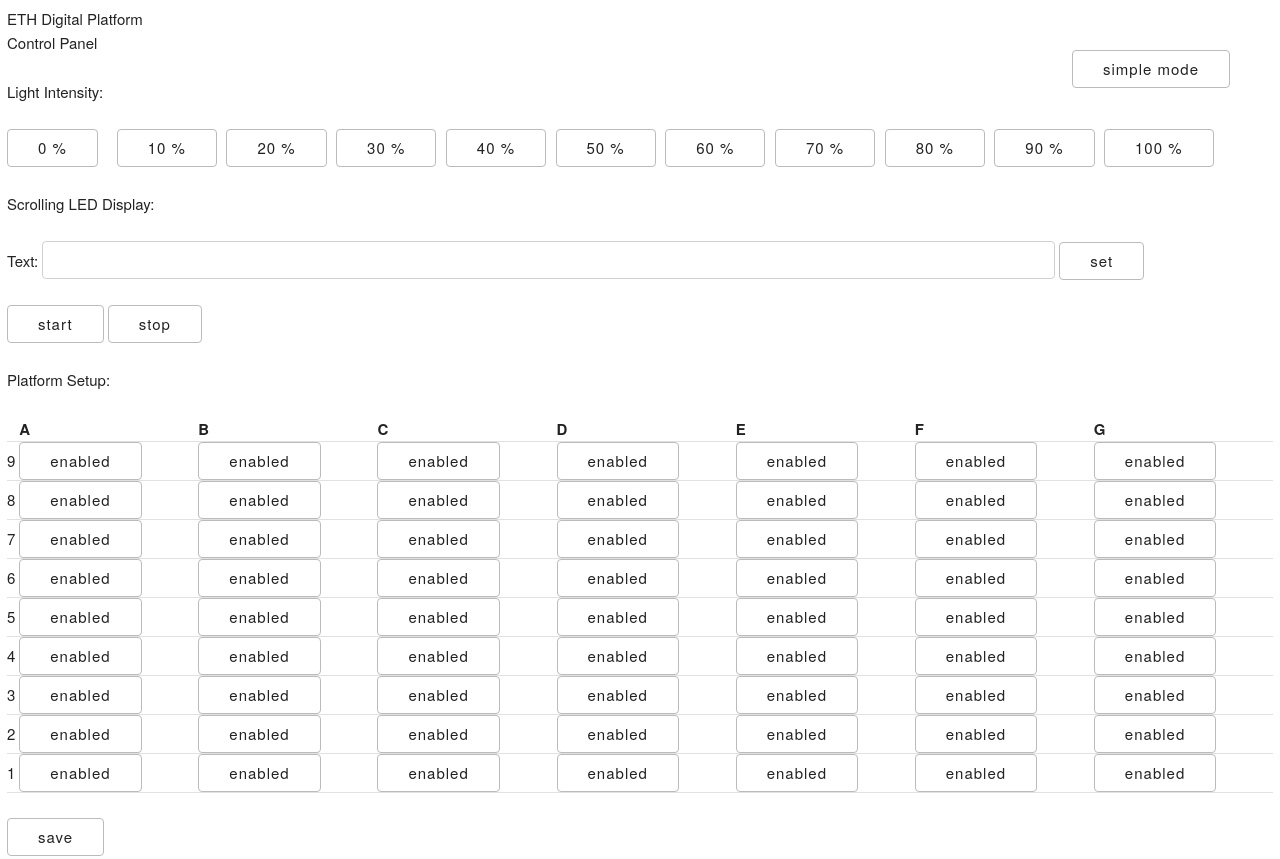
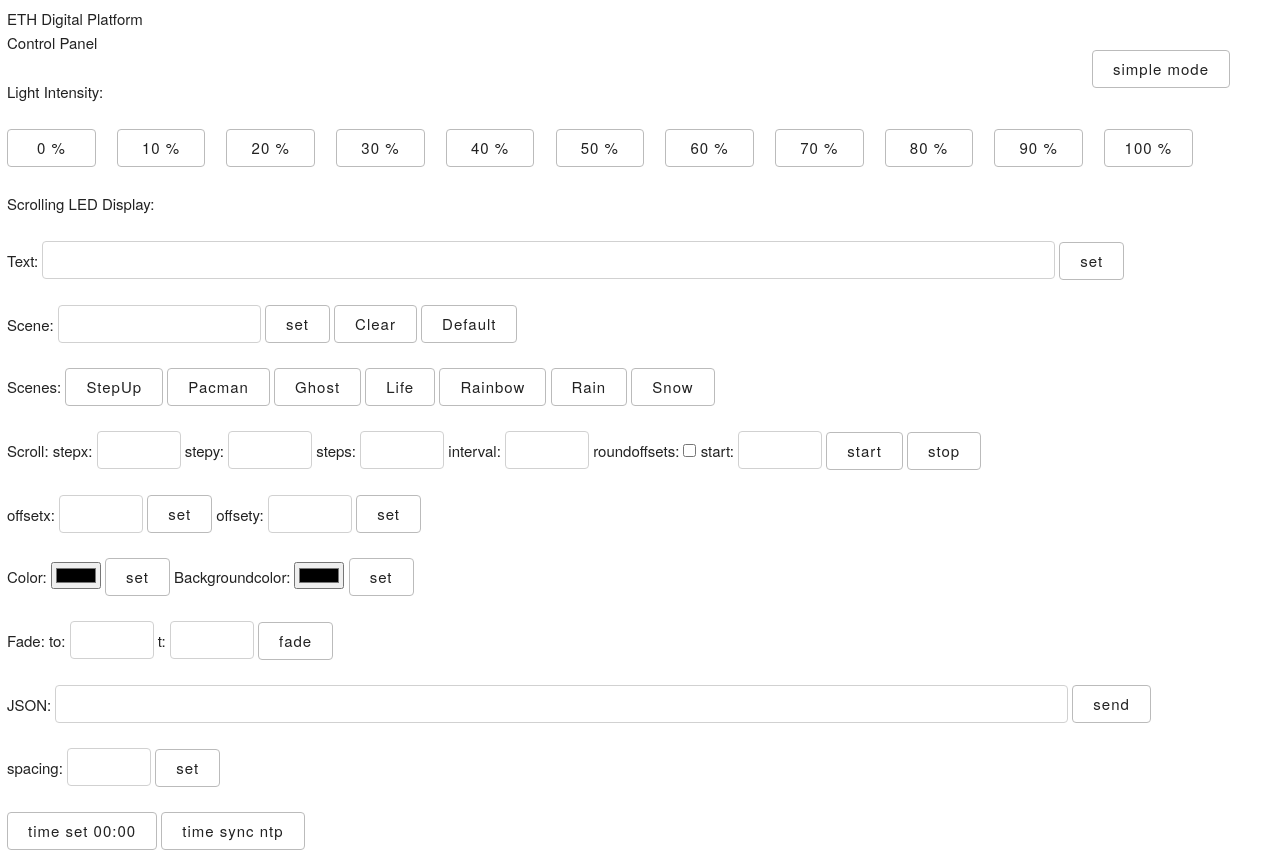
Before and after one commit to ulai/leths, a website: page web/index.html at #!/advanced in a window 1280 px wide. Shown: the top 859 px of the page. Drawn offline with Linux system fonts and the light colour scheme; no server answers.

Commit message:
Designs, CSS

```diff
--- a/web/app.js
+++ b/web/app.js
@@ -46,6 +46,17 @@ angular
       }
       $scope.setText = (t) => websocket.emit('set', {k: 'text', v: t})
       $scope.startText = () => websocket.emit('startScroll', {})
+
+      $scope.set = (k,v) => websocket.emit('set', {k, v})
+      $scope.startScroll = (stepx, stepy, steps, interval, roundoffsets, start) => websocket.emit('startScroll', {stepx, stepy, steps, interval, roundoffsets, start})
+      $scope.stopScroll = () => websocket.emit('stopScroll')
+      $scope.fade = (to, t) => websocket.emit('fade', {to, t})
+      $scope.send = json => websocket.emit('textJson', JSON.parse(json))
+      $scope.textclear = b => websocket.emit('text', {textclear: 1})
+      $scope.textscene = s => websocket.emit('text', {scene: s})
+      $scope.textdefault = () => websocket.emit('text', {textdefault: 1})
+      $scope.timeUnSync = () => websocket.emit('timeUnSync')
+      $scope.timeSync = () => websocket.emit('timeSync')
     }]
   })
   $stateProvider.state('text', {
--- a/web/style.css
+++ b/web/style.css
@@ -23,7 +23,7 @@ input[type="number"] {
   height:20px; width:28px; float:left; margin:0;
 }
 button {
-  padding: 0 30px;
+  padding: 0 20px;
 }
 button:active {
   background-color: green;
@@ -33,3 +33,7 @@ button:active {
   right: 50px;
   top: 50px;
 }
+button.light {
+  padding: 0;
+  width: 150%;
+}
--- a/web/tmpl/advanced.html
+++ b/web/tmpl/advanced.html
@@ -2,19 +2,69 @@
 <p>Light Intensity:
 <div class="row">
     <div class="one column" ng-repeat="i in [0,1,2,3,4,5,6,7,8,9,10]">
-    <button ng-click="light(i/10)">{{i*10}} %</button>
+    <button ng-click="light(i/10)" class="light">{{i*10}} %</button>
     </div>
 </div>
 </p>
 <p>Scrolling LED Display:
     <p>
-    Text: <input class="wide" type="text" ng-model="text" ng-trim="false">
-    <button ng-click="setText(text)">set</button>
-    </p>
-    <p>
-    <button ng-click="startText()">start</button>
-    <button ng-click="startText()">stop</button>
-    </p>
+        Text: <input class="wide" type="text" ng-model="text" ng-trim="false">
+        <button ng-click="set('text',text)">set</button>
+      </p>
+      <p>
+        Scene: <input type="text" ng-model="scene">
+        <button ng-click="textscene(scene)">set</button>
+        <button ng-click="textclear()">Clear</button>
+        <button ng-click="textdefault()">Default</button>
+      </p>
+      <p>
+        Scenes: <button ng-click="textscene('stepup')">StepUp</button>
+        <button ng-click="textscene('pacman')">Pacman</button>
+        <button ng-click="textscene('ghost')">Ghost</button>
+        <button ng-click="textscene('life')">Life</button>
+        <button ng-click="textscene('rainbow')">Rainbow</button>
+        <button ng-click="textscene('rain')">Rain</button>
+        <button ng-click="textscene('snow')">Snow</button>
+      </p>
+      <p>
+        Scroll: stepx: <input type="number" ng-model="stepx">
+        stepy: <input type="number" ng-model="stepy">
+        steps: <input type="number" ng-model="steps">
+        interval: <input type="number" ng-model="interval">
+        roundoffsets: <input type="checkbox" ng-model="roundoffsets">
+        start: <input type="number" ng-model="start">
+        <button ng-click="startScroll(stepx, stepy, steps, interval, roundoffsets, start)">start</button>
+        <button ng-click="stopScroll()">stop</button>
+      </p>
+      <p>
+        offsetx: <input type="number" ng-model="offsetx">
+        <button ng-click="set('offsetx', offsetx)">set</button>
+        offsety: <input type="number" ng-model="offsety">
+        <button ng-click="set('offsety', offsety)">set</button>
+      </p>
+      <p>
+        Color: <input type="color" ng-model="color">
+        <button ng-click="set('color', color)">set</button>
+        Backgroundcolor: <input type="color" ng-model="backgroundcolor">
+        <button ng-click="set('backgroundcolor', backgroundcolor)">set</button>
+      </p>
+      <p>
+        Fade: to: <input type="number" ng-model="to">
+        t: <input type="number" ng-model="t">
+        <button ng-click="fade(to, t)">fade</button>
+      </p>
+      <p>
+        JSON: <input class="wide" type="text" ng-model="json">
+        <button ng-click="send(json)">send</button>
+      </p>
+      <p>
+        spacing: <input type="number" ng-model="spacing">
+        <button ng-click="set('spacing', spacing)">set</button>
+      </p>
+      <p>
+        <button ng-click="timeUnSync()">time set 00:00</button>
+        <button ng-click="timeSync()">time sync ntp</button>
+      </p>
 </p>
 <p>Platform Setup:
 <table class="u-full-width">
```
Also changed, not shown: web/tmpl/index.html (+1 -1 lines).
